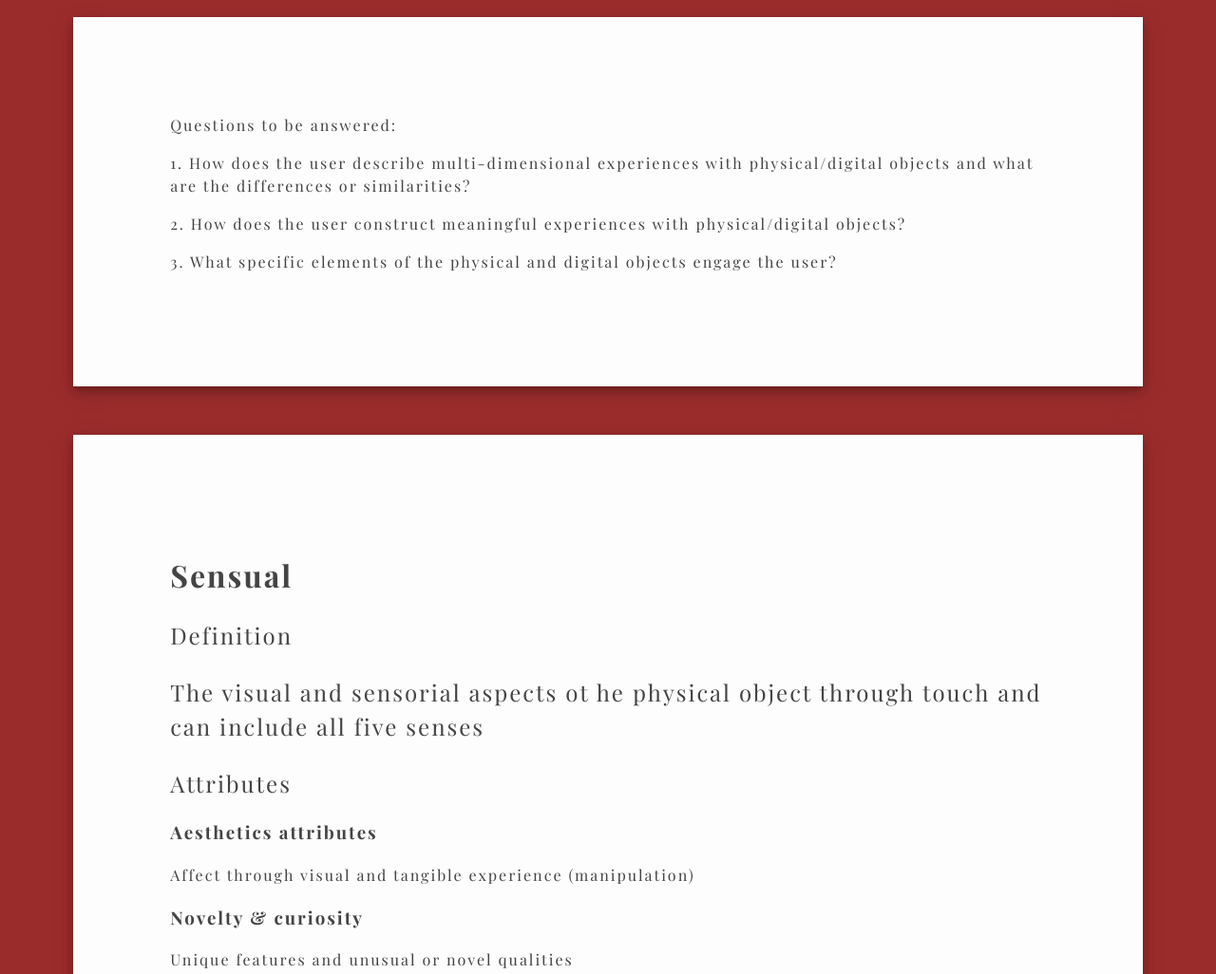
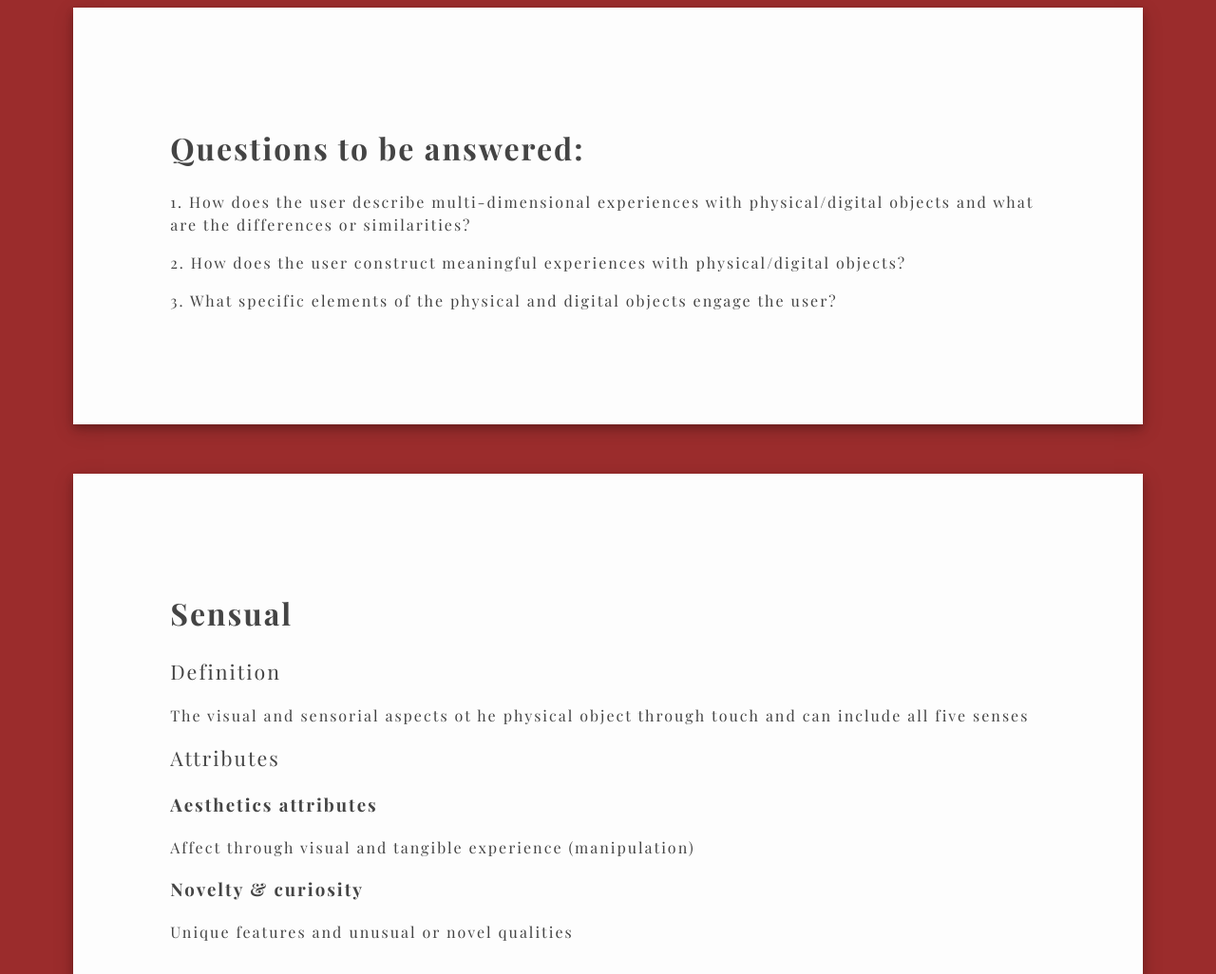
Before and after one commit to mimi-tranzambetti/dtheory, a plain HTML site: page index.html in a window 1280 px wide. Shown: the part 520-1546 px from the top of the page at 95% size. Drawn offline with nearby package versions, Linux system fonts and the light colour scheme.

Commit message:
changing more font sizes - not sure how readable this font is as  body font...

```diff
--- a/index.html
+++ b/index.html
@@ -28,7 +28,7 @@
   <h2> There exists four dimensions to an interactions affects on user experience and their corresponding attributes</h2>
 </div>
 
-<div class="container"> Questions to be answered:
+<div class="container"> <h1>Questions to be answered:</h1>
 <p>1. How does the user describe multi-dimensional experiences with physical/digital objects and
 what are the differences or similarities?</p>
 <p>2. How does the user construct meaningful experiences with physical/digital objects?</p>
--- a/main.css
+++ b/main.css
@@ -20,9 +20,15 @@ body{
 h1{
   font-family: 'Playfair Display', serif;
   font-weight: 700;
+  font-size: 24pt;
 }
 
 h2{
   font-family: 'Playfair Display', serif;
   font-weight: 400;
+  font-size: 16pt;
 }
+
+p{
+  font-size: 12pt;
+}
```
